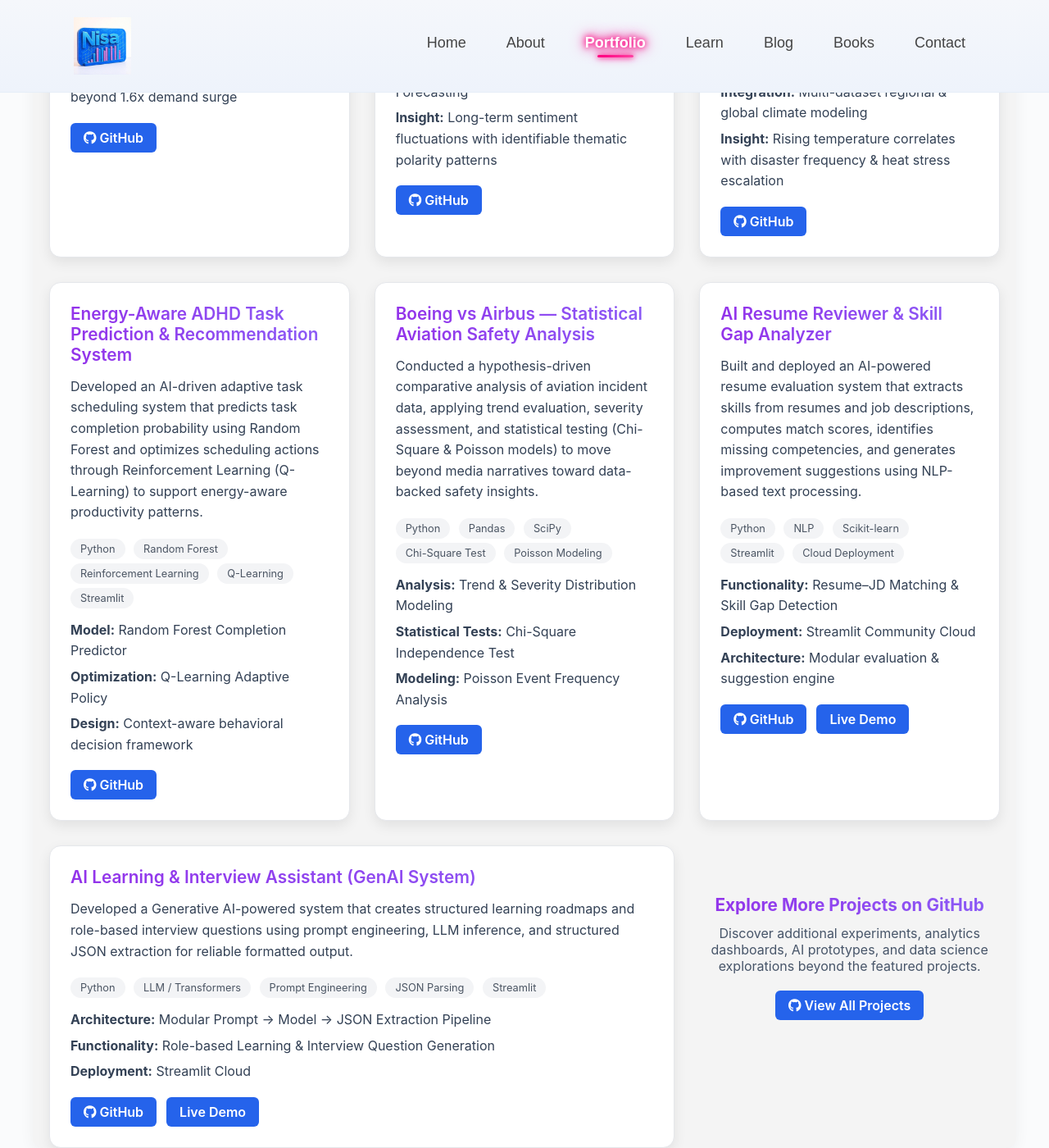
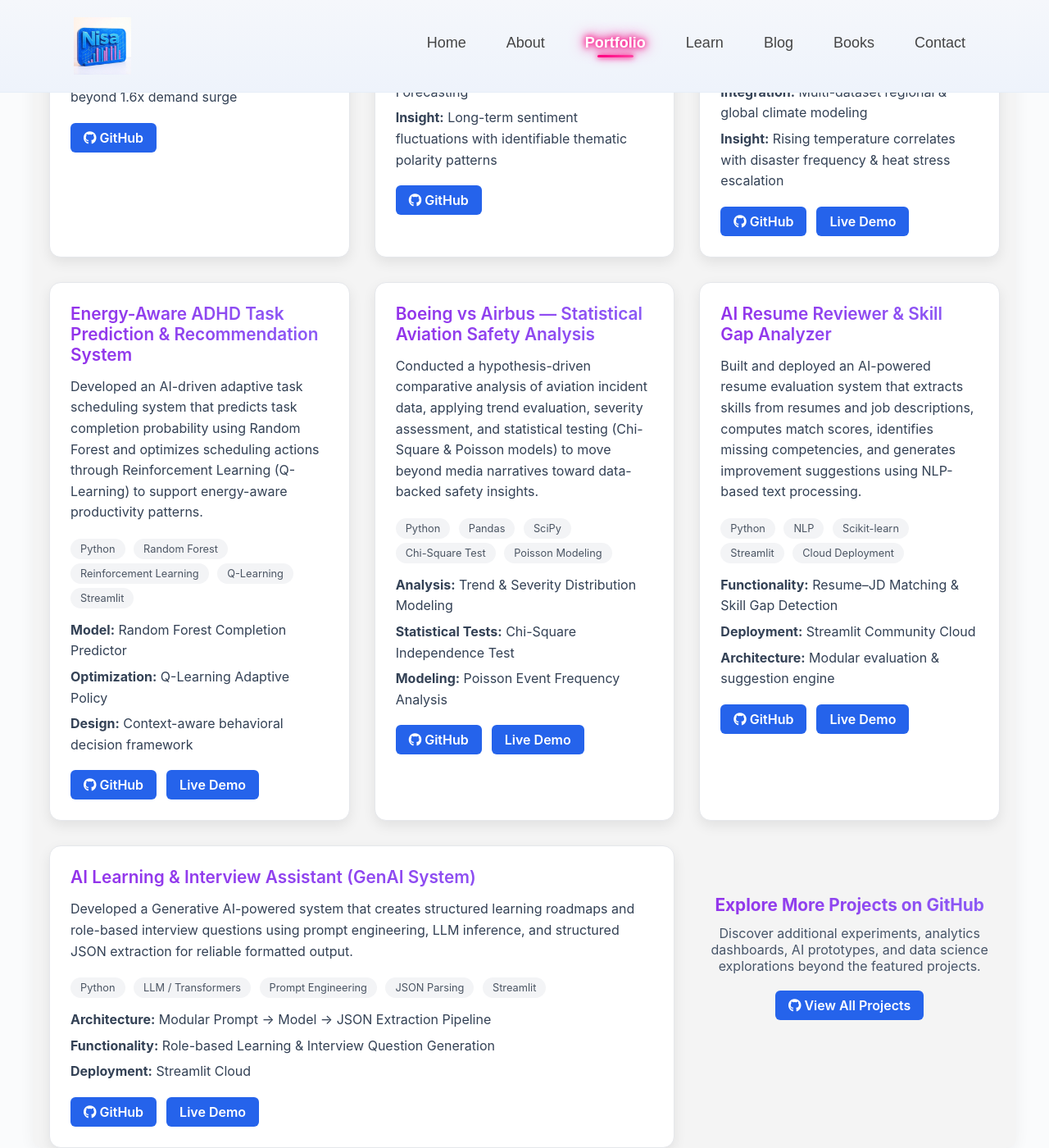
Before and after one commit to tabassumunnisa19/My_Personal_Website, a Jekyll site: the page portfolio-pages/projects.html, which Jekyll copies as it is, in a window 1280 px wide and 1400 px high, scrolled down 620 px. Shown: the whole window at 82% size. Built offline with Jekyll 4.4.1, drawn with Linux system fonts in a browser that asks for light colours.

Commit message:
Update projects.html

```diff
--- a/portfolio-pages/projects.html
+++ b/portfolio-pages/projects.html
@@ -269,6 +269,9 @@
     <a class="btn" href="https://github.com/tabassumunnisa19/earth-under-pressure-climate-analysis-powerbi" target="_blank">
       <i class="fab fa-github"></i> GitHub
     </a>
+    <a class="btn" href="https://resume-reviewer-and-skill-gap-analyzer-5hlugzpvnpjtwtbxz2mvny.streamlit.app/" target="_blank">
+      Live Demo
+    </a>
   </div>
 
 </div>
@@ -300,6 +303,9 @@
     <a class="btn" href="https://github.com/tabassumunnisa19/Energy-Aware-ADHD-Task-Prediction-Intelligent-Recommendation-System" target="_blank">
       <i class="fab fa-github"></i> GitHub
     </a>
+    <a class="btn" href="https://resume-reviewer-and-skill-gap-analyzer-5hlugzpvnpjtwtbxz2mvny.streamlit.app/" target="_blank">
+      Live Demo
+    </a>
   </div>
 
 </div>
@@ -330,6 +336,9 @@
   <div class="card-buttons">
     <a class="btn" href="https://github.com/tabassumunnisa19/boeing-vs-airbus-aircraft-safety-analysis" target="_blank">
       <i class="fab fa-github"></i> GitHub
+    </a>
+    <a class="btn" href="https://resume-reviewer-and-skill-gap-analyzer-5hlugzpvnpjtwtbxz2mvny.streamlit.app/" target="_blank">
+      Live Demo
     </a>
   </div>
 
```
